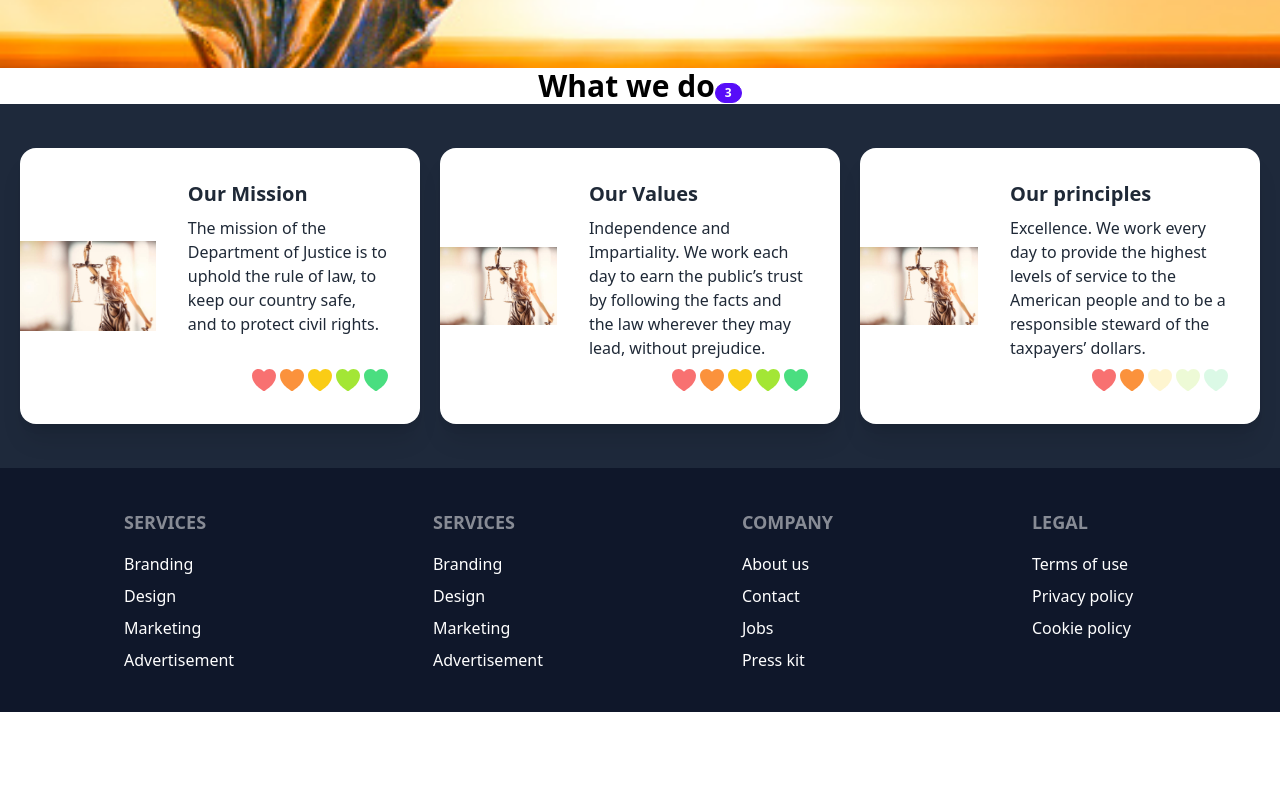
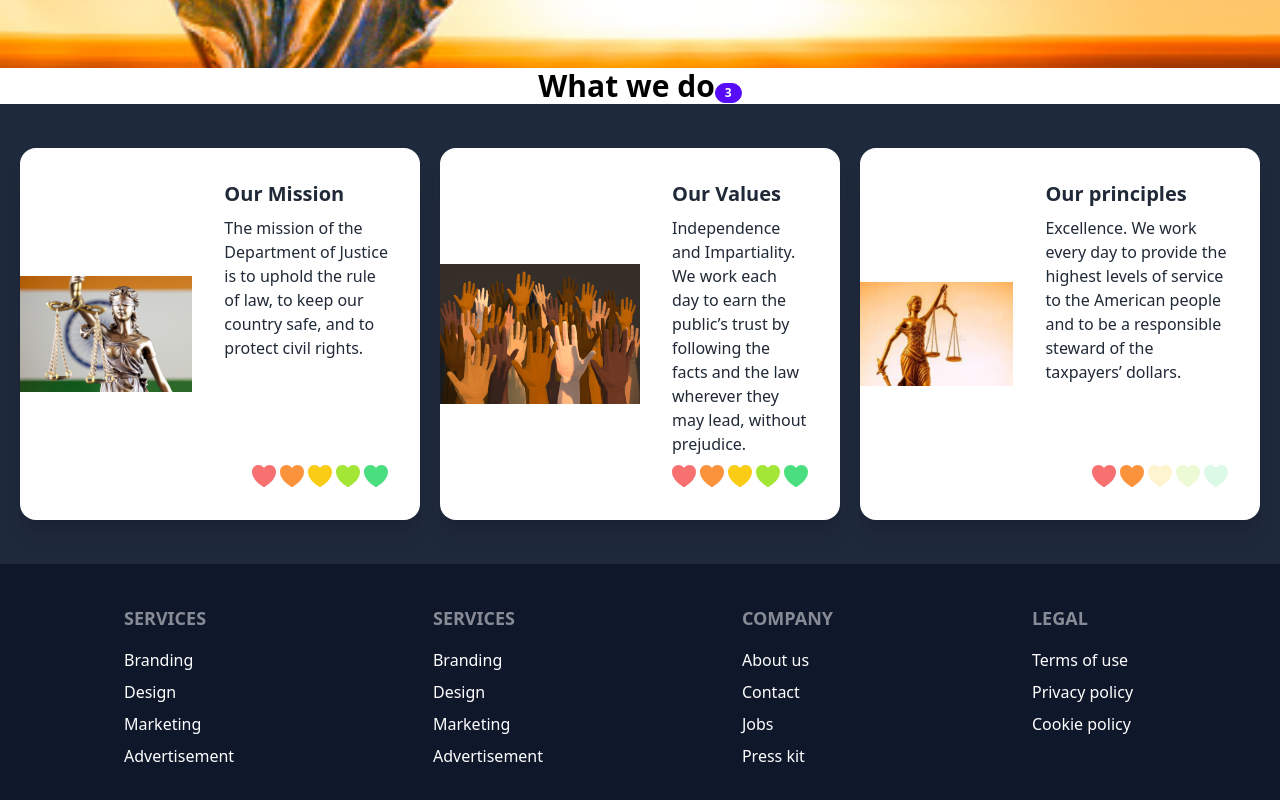
Before and after one commit to maitri-vv/justice-league, a Next.js app: page / in a window 1280 px wide. Shown: the part 828-1628 px from the top of the page. Before the commit the page ends 1540 px from the top, so only its background shows below. Built offline with nearby package versions, Linux system fonts and the light colour scheme.

Commit message:
imgsadded

```diff
--- a/components/Whatwedo.js
+++ b/components/Whatwedo.js
@@ -10,7 +10,7 @@ const Whatwedo = () => {
     <div className="grid justify-center w-full pt-6 pb-6 bg-slate-800">
       <div className="grid grid-cols-2 gap-5 m-5 justify-items-center xl:grid-cols-3 xl:max-w-screen-xl lg:max-w-screen-lg ">
           <div className="shadow-xl card lg:card-side bg-base-100">
-        <figure><img src="/images/img.jpg" alt="Album"/></figure>
+        <figure><img src="/images/wwd1.jpg" alt="Album"/></figure>
         <div className="card-body">
           <h2 className="card-title">Our Mission</h2>
           <p>The mission of the Department of Justice is to uphold the rule of law, to keep our country safe, and to protect civil rights.</p>
@@ -26,7 +26,7 @@ const Whatwedo = () => {
         </div>
       </div>
       <div className="shadow-xl card lg:card-side bg-base-100">
-        <figure><img src="/images/img.jpg" alt="Album"/></figure>
+        <figure><img src="/images/wwd3.jpg" alt="Album"/></figure>
         <div className="card-body">
           <h2 className="card-title">Our Values</h2>
           <p>Independence and Impartiality. We work each day to earn the public’s trust by following the facts and the law wherever they may lead, without prejudice.</p>
@@ -42,7 +42,7 @@ const Whatwedo = () => {
         </div>
       </div>
       <div className="shadow-xl card lg:card-side bg-base-100">
-        <figure><img src="/images/img.jpg" alt="Album"/></figure>
+        <figure><img src="/images/wwd2.jpg" alt="Album"/></figure>
         <div className="card-body">
           <h2 className="card-title">Our principles</h2>
           <p>Excellence. We work every day to provide the highest levels of service to the American people and to be a responsible steward of the taxpayers’ dollars.</p>
```
